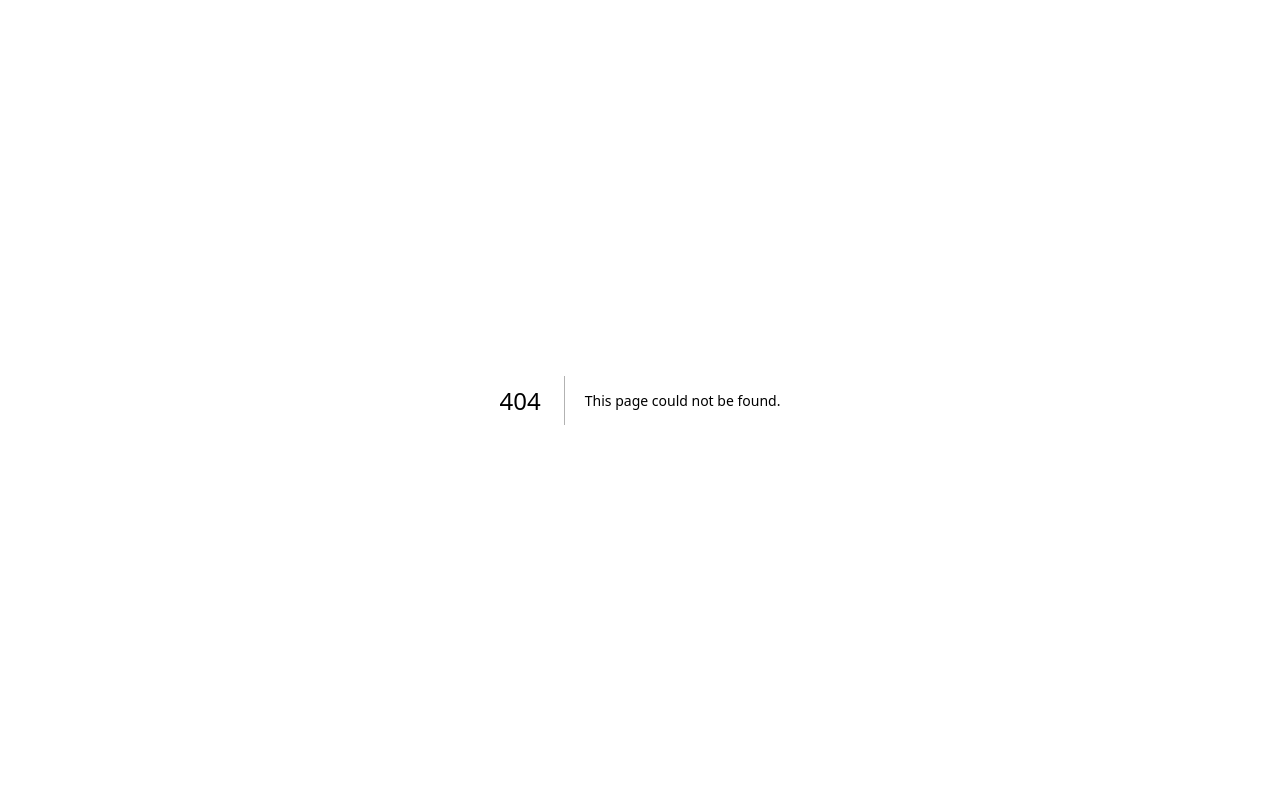
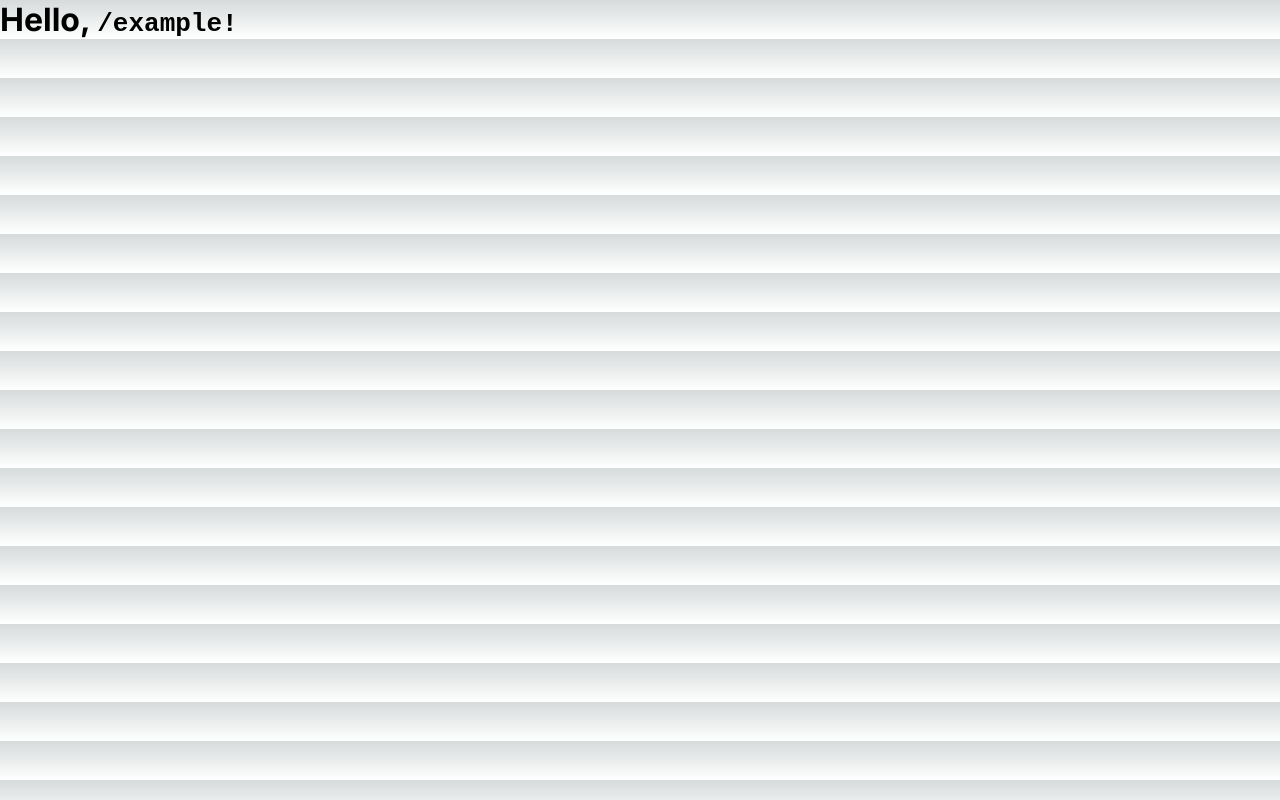
Before and after one commit to vercel-support/136559-nextjs-middleware, a Next.js app: page /example in a window 1280 px wide. Before the commit this address had no page. Built offline with nearby package versions, Linux system fonts and the light colour scheme.

Commit message:
add /example

```diff
--- /dev/null
+++ b/app/example/page.js
@@ -0,0 +1,7 @@
+export default function Page() {
+  return (
+    <h1>
+      Hello, <code>/example!</code>
+    </h1>
+  );
+}
```
